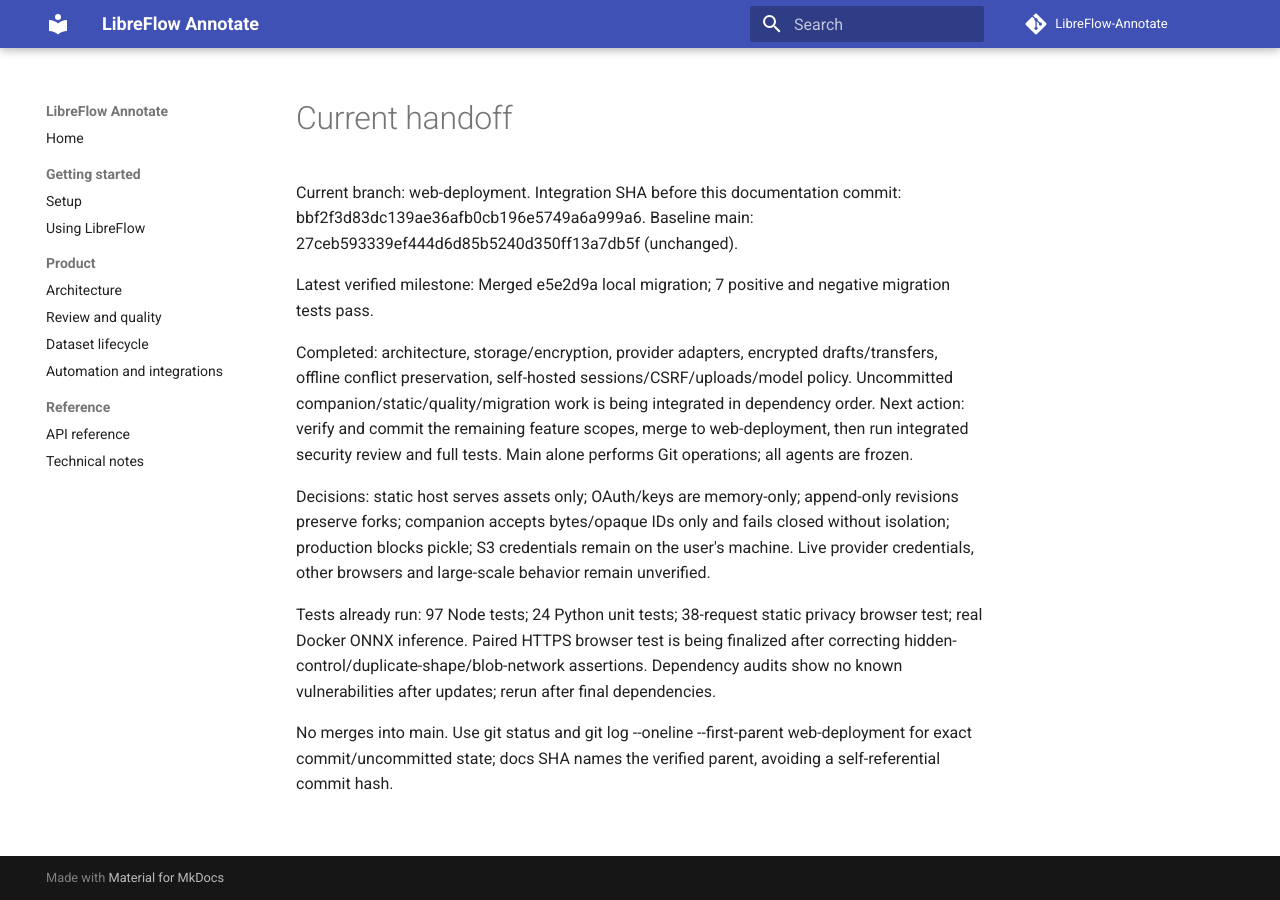
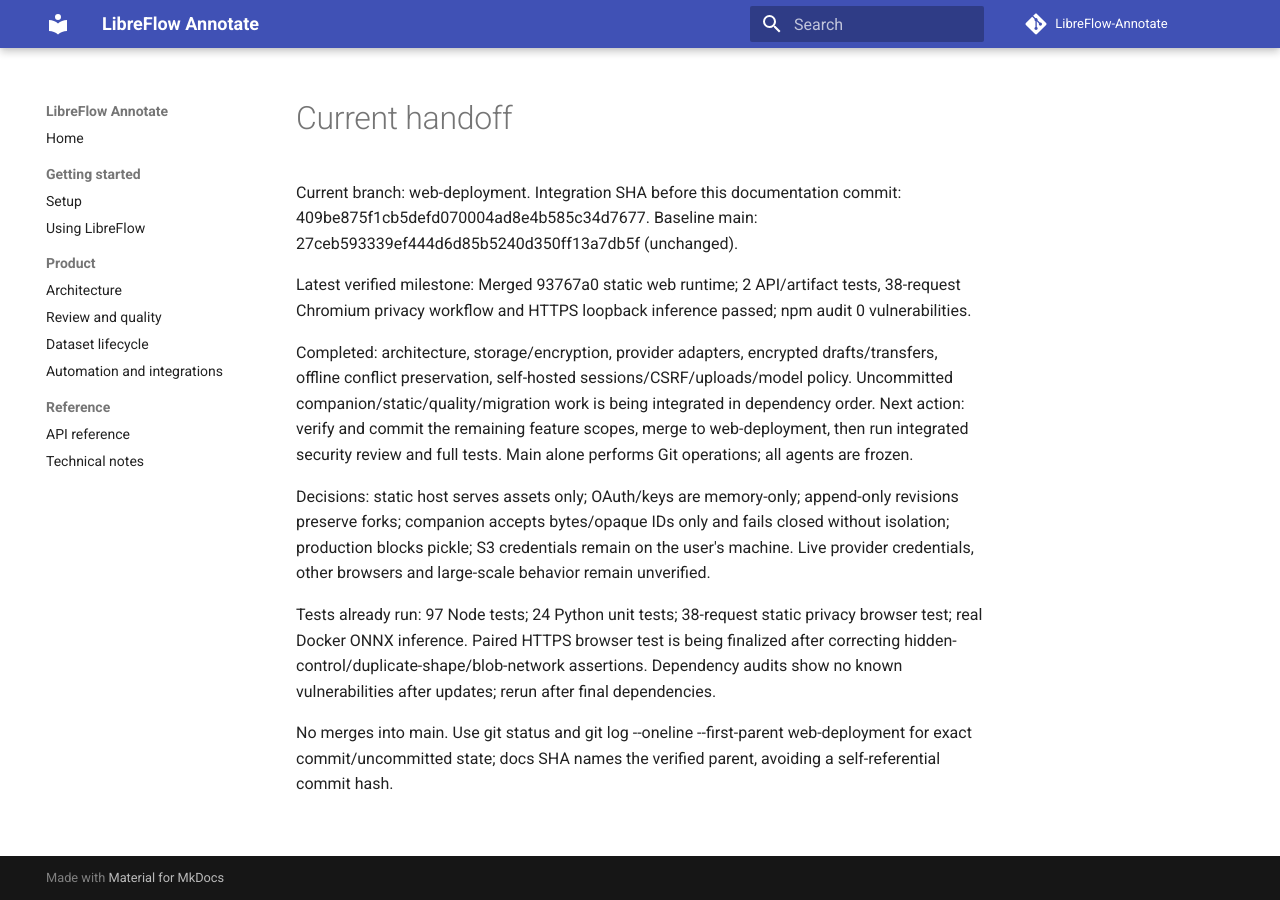
Before and after one commit to private-dev-ph/LibreFlow-Annotate, an MkDocs documentation site: the page built from docs/web-deployment/handoff.md, in a window 1280 px wide. Built offline with MkDocs 1.6.1 and Material for MkDocs 9.7.7, drawn with Linux system fonts in a browser that asks for light colours; comment, search, counter and statistics services are not loaded.

Commit message:
Record verified asset-only browser workflows

```diff
--- a/docs/web-deployment/handoff.md
+++ b/docs/web-deployment/handoff.md
@@ -1,9 +1,9 @@
 # Current handoff
 
-Current branch: web-deployment. Integration SHA before this documentation commit: bbf2f3d83dc139ae36afb0cb196e5749a6a999a6.
+Current branch: web-deployment. Integration SHA before this documentation commit: 409be875f1cb5defd070004ad8e4b585c34d7677.
 Baseline main: 27ceb593339ef444d6d85b5240d350ff13a7db5f (unchanged).
 
-Latest verified milestone: Merged e5e2d9a local migration; 7 positive and negative migration tests pass.
+Latest verified milestone: Merged 93767a0 static web runtime; 2 API/artifact tests, 38-request Chromium privacy workflow and HTTPS loopback inference passed; npm audit 0 vulnerabilities.
 
 Completed: architecture, storage/encryption, provider adapters, encrypted drafts/transfers, offline conflict preservation, self-hosted sessions/CSRF/uploads/model policy. Uncommitted companion/static/quality/migration work is being integrated in dependency order.
 Next action: verify and commit the remaining feature scopes, merge to web-deployment, then run integrated security review and full tests. Main alone performs Git operations; all agents are frozen.
```
Also changed, not shown: docs/web-deployment/progress.md (+2 -0 lines).
